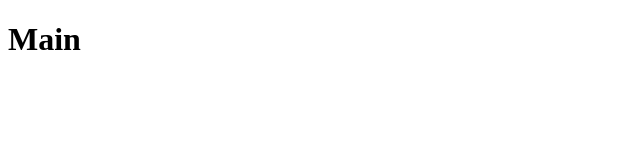
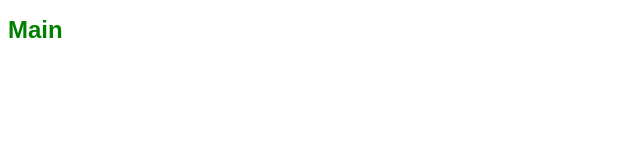
Before and after one commit to fabiobarboza7/reactJS-Foo, a React (Create React App) app: page / in a window 1280 px wide. Shown: the top 160 px of the page, without its empty margins (0-640 px from the left). Built offline with nearby package versions, Linux system fonts and the light colour scheme.

Commit message:
setup styled components

```diff
--- a/src/pages/Main/index.js
+++ b/src/pages/Main/index.js
@@ -1,7 +1,7 @@
 import React from 'react';
 
-// import { Container } from './styles';
+import { Title } from './styles';
 
 export default function Main() {
-  return <h1>Main</h1>;
+  return <Title>Main</Title>;
 }
--- /dev/null
+++ b/src/pages/Main/styles.js
@@ -0,0 +1,7 @@
+import styled from 'styled-components';
+
+export const Title = styled.h1`
+  font-size: 24px;
+  color: ${props => (props.fabio ? 'red' : 'green')}
+  font-family: Arial, Helvetica, sans-serif;
+`;
```
